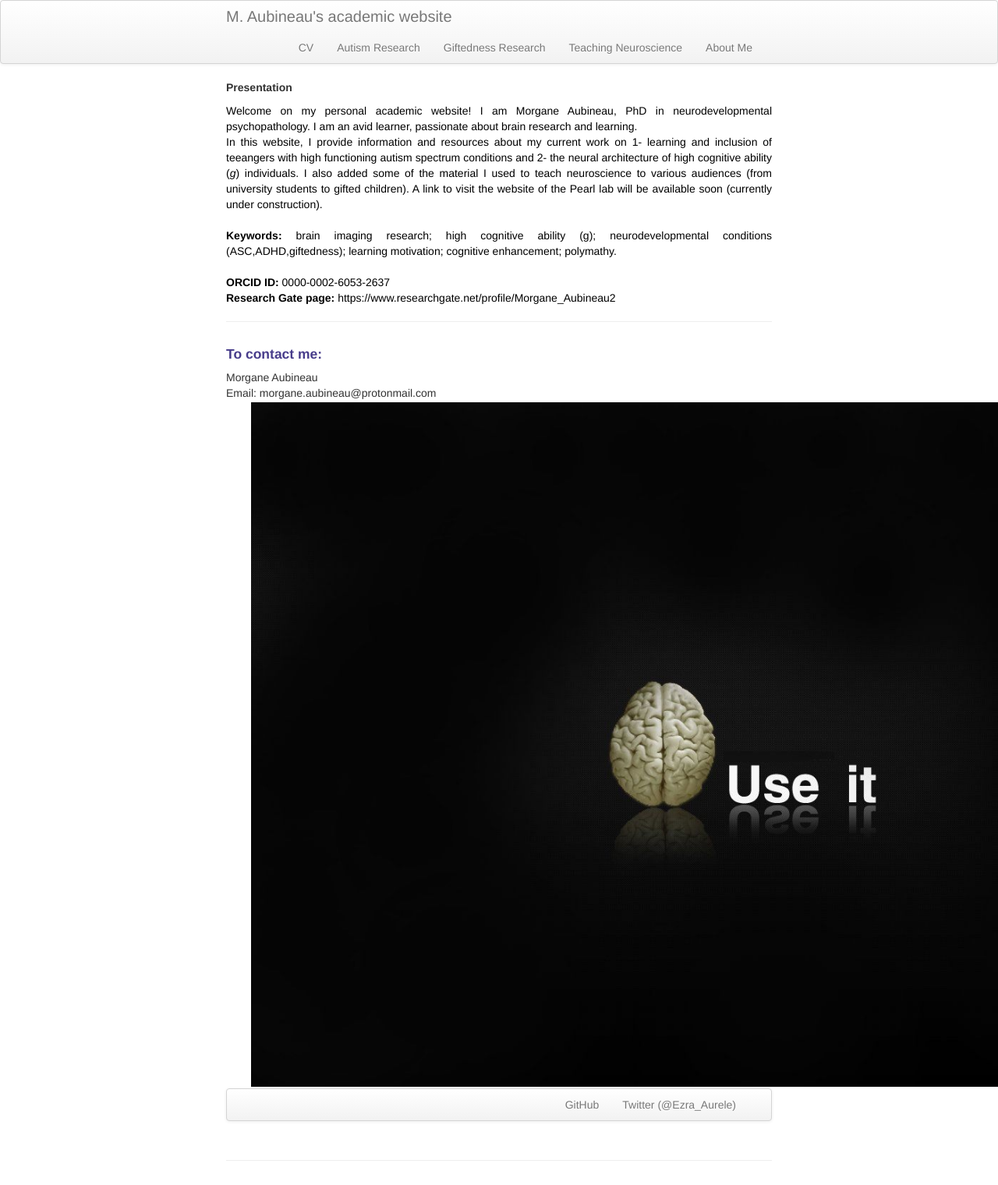
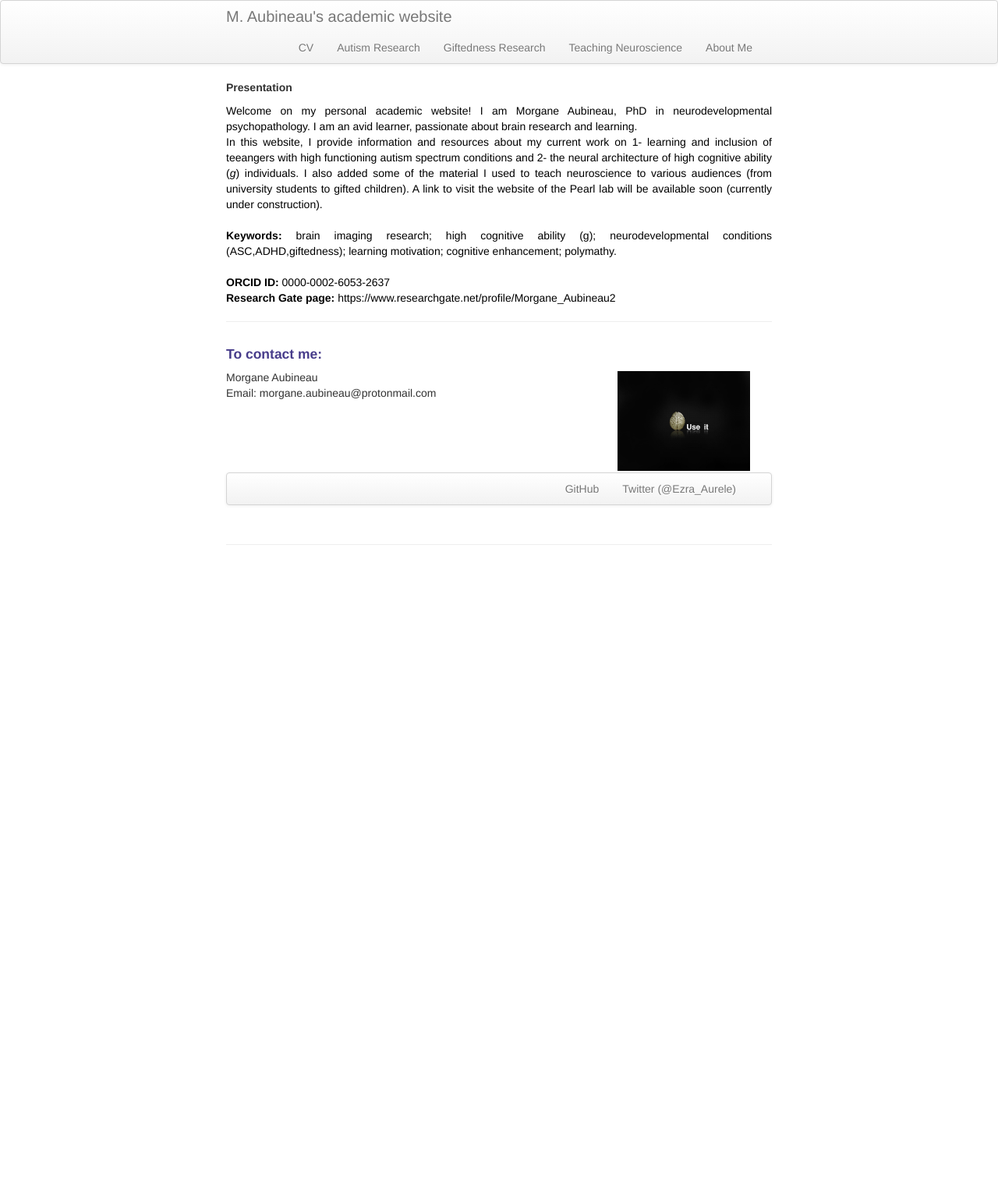
Before and after one commit to morgane-aubineau/My_personal_website, a Jekyll site: the page built from index.md, in a window 1280 px wide. Shown: the whole page at 78% size. Built offline with Jekyll 4.4.1, drawn with Linux system fonts in a browser that asks for light colours; after the commit the page ends 900 px from its top, so only the background shows below that.

Commit message:
Update index.md

```diff
--- a/index.md
+++ b/index.md
@@ -34,7 +34,7 @@ In this website, I provide information and resources about my current work on 1-
             Email: morgane.aubineau@protonmail.com<br/>
         </div>
 
-        <div class="span12">
+        <div class="span2">
         <a href="../assets/UseIt.jpg">
             <img src="../assets/UseIt.jpg"
                   title="M. Aubineau's academic website" alt="Morgane Aubineau"/></a>
```
